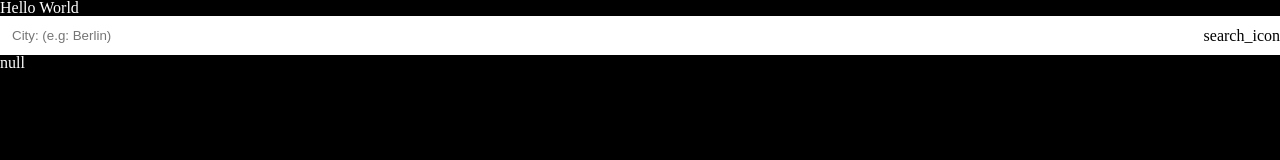
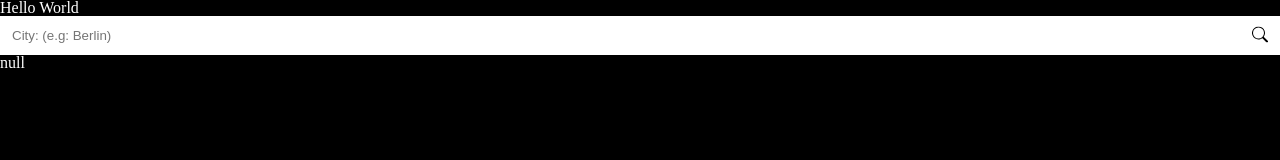
Before and after one commit to restcristian/weather-app, a Next.js app: page / in a window 1280 px wide. Shown: the top 160 px of the page. Built offline with nearby package versions, Linux system fonts and the light colour scheme.

Commit message:
feat: add react-icons for search and spinner

```diff
--- a/package.json
+++ b/package.json
@@ -21,6 +21,7 @@
     "next": "13.1.2",
     "react": "18.2.0",
     "react-dom": "18.2.0",
+    "react-icons": "^4.7.1",
     "typescript": "4.9.4"
   },
   "devDependencies": {
--- a/src/components/ui/InputBox/searchbox.module.scss
+++ b/src/components/ui/InputBox/searchbox.module.scss
@@ -19,7 +19,7 @@
   }
   .iconContainer {
     position: absolute;
-    right: 0;
+    right: 12px;
     top: 50%;
     transform: translateY(-50%);
   }
--- /dev/null
+++ b/src/components/ui/Spinner/index.tsx
@@ -0,0 +1,13 @@
+import React from "react";
+import { AiOutlineLoading3Quarters } from "react-icons/ai";
+import styles from "./spinner.module.scss";
+
+function Spinner() {
+  return (
+    <div className={styles.spinner}>
+      <AiOutlineLoading3Quarters />
+    </div>
+  );
+}
+
+export default Spinner;
--- /dev/null
+++ b/src/components/ui/Spinner/spinner.module.scss
@@ -0,0 +1,13 @@
+.spinner {
+    display: inline-block;
+    animation: spin-animation .3s ease-in-out infinite;
+}
+
+@keyframes spin-animation {
+    0%{
+        transform: rotate(0);
+    };
+    100% {
+        transform: rotate(360deg);
+    }
+}
--- a/src/pages/index.tsx
+++ b/src/pages/index.tsx
@@ -1,15 +1,15 @@
-import { FormEvent, useEffect, useState } from "react";
+import { FormEvent, useState } from "react";
 import Head from "next/head";
+import { BsSearch } from "react-icons/bs";
 import OpenWeatherService from "@/services/OpenWeatherService";
 import { OpenWeatherApiResponse } from "@/services/types";
-import SearchBox from "@/components/ui/InputBox";
 import InputBox from "@/components/ui/InputBox";
-import { spawn } from "child_process";
+import Spinner from "@/components/ui/Spinner";
 
 export default function Home() {
   const [isLoading, setIsLoading] = useState(false);
   const [city, setCity] = useState("");
-  const [error, setError] = useState(null);
+  const [, setError] = useState(null);
   const [weatherData, setWeatherData] = useState<OpenWeatherApiResponse | null>(
     null
   );
@@ -49,15 +49,15 @@ export default function Home() {
             value={city}
             onChange={onCityChangeHandler}
             placeholder="City: (e.g: Berlin)"
-            rightIcon={<span style={{ color: "black" }}>search_icon</span>}
+            rightIcon={
+              <span style={{ color: "black" }}>
+                <BsSearch />
+              </span>
+            }
           />
         </form>
         <div>
-          {isLoading && !weatherData ? (
-            "loading..."
-          ) : (
-            <code>{JSON.stringify(weatherData)}</code>
-          )}
+          {isLoading ? <Spinner /> : <code>{JSON.stringify(weatherData)}</code>}
         </div>
       </main>
     </>
```
Also changed, not shown: 1 other file (tests, documents, lock files or other folders).
